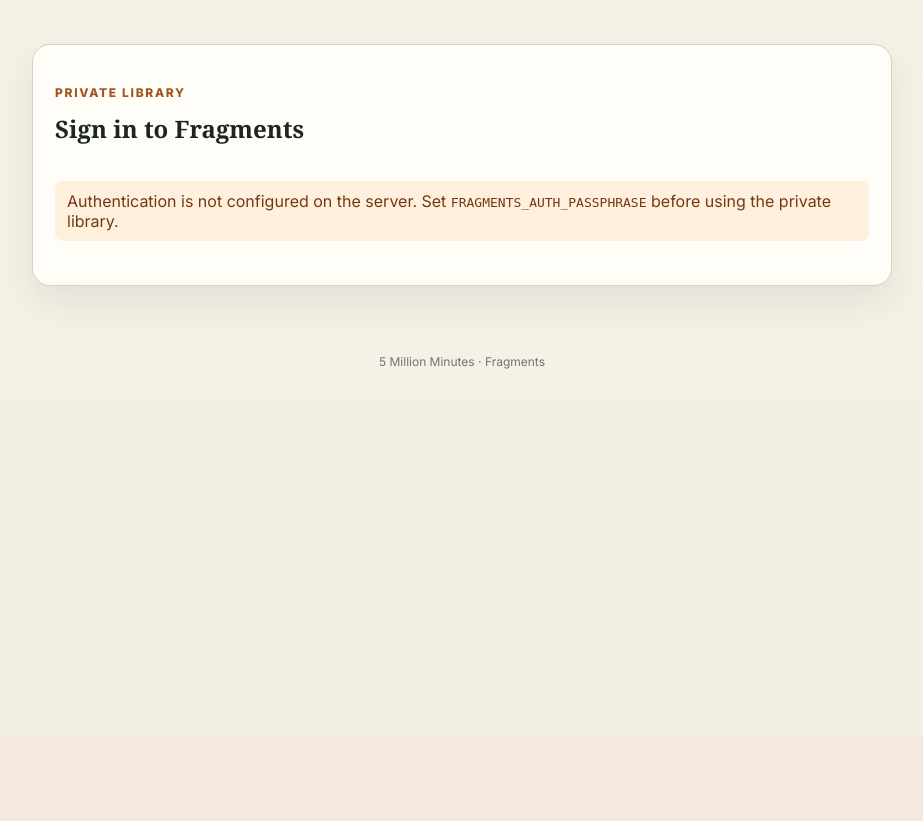
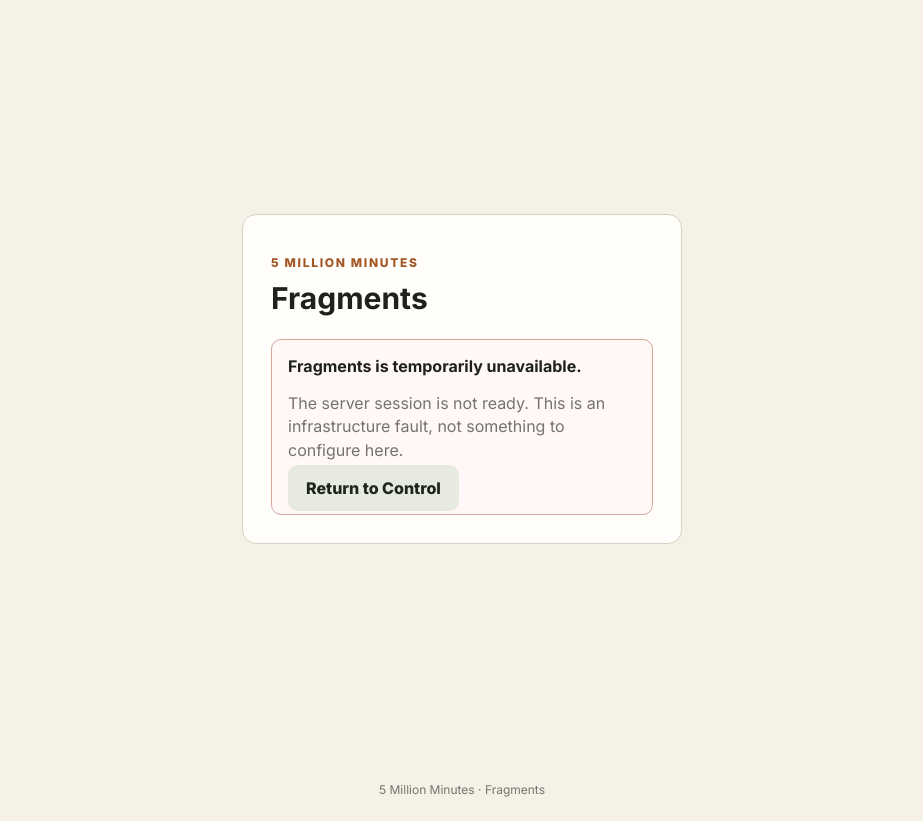
Before and after one commit to Squidmonster64/fragments, a FastAPI app: page /auth/login in a window 1280 px wide. Shown: the part 64-885 px from the top of the page, without its empty margins (178-1101 px from the left). Before the commit the page ends 433 px from the top, so only its background shows below. Run offline with FastAPI, Linux system fonts and the light colour scheme; some libraries are stand-ins or nearby versions.

Commit message:
Make auth failure an infrastructure state

```diff
--- a/app/templates/login.html
+++ b/app/templates/login.html
@@ -1,19 +1,25 @@
 {% extends "base.html" %}
-{% block title %}Sign in — Bloody Dave's Fragments{% endblock %}
+{% block title %}Sign in — Fragments{% endblock %}
 {% block content %}
-<section class="editor">
-  <div class="editor-heading">
-    <div><p class="eyebrow">PRIVATE LIBRARY</p><h1>Sign in to Fragments</h1></div>
+<section class="fragments-auth-shell">
+  <div class="fragments-auth-card">
+    <p class="eyebrow">5 MILLION MINUTES</p>
+    <h1>Fragments</h1>
+    {% if not configured %}
+      <div class="fragments-infra-error" role="alert">
+        <strong>Fragments is temporarily unavailable.</strong>
+        <p>The server session is not ready. This is an infrastructure fault, not something to configure here.</p>
+        <a class="secondary-button" href="https://control.hope-johnstone.com">Return to Control</a>
       </div>
-  {% if not configured %}
-    <p class="saved warning">Authentication is not configured on the server. Set <code>FRAGMENTS_AUTH_PASSPHRASE</code> before using the private library.</p>
     {% else %}
       {% if invalid %}<p class="saved warning">That passphrase was not accepted.</p>{% endif %}
       <form method="post" action="/auth/login">
         <input type="hidden" name="next" value="{{ next }}">
-      <label>Private passphrase<input name="passphrase" type="password" autocomplete="current-password" required autofocus></label>
-      <button class="save-button" type="submit">Sign in</button>
+        <label>Passphrase<input name="passphrase" type="password" autocomplete="current-password" required autofocus></label>
+        <button class="save-button" type="submit">Continue</button>
       </form>
+      <p class="fragments-auth-note">Normally this session stays signed in on this device.</p>
     {% endif %}
+  </div>
 </section>
 {% endblock %}
```
Lines whose indentation alone changed are shown as unchanged.
